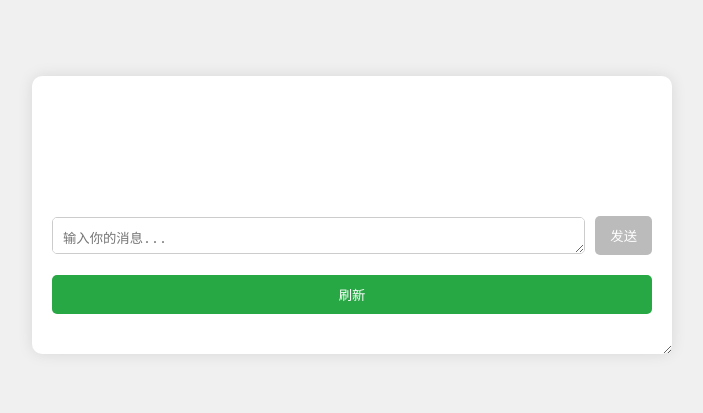
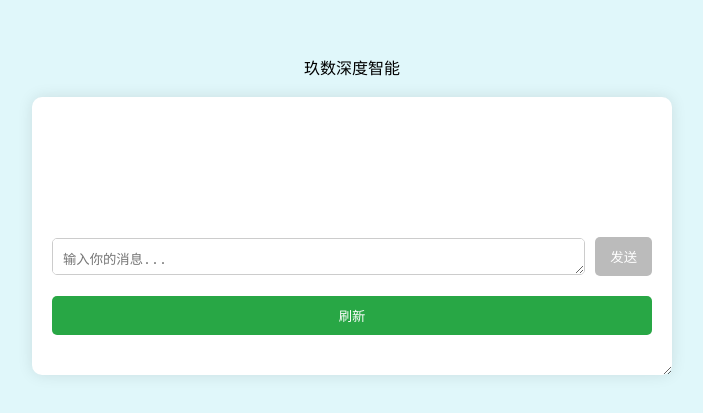
Before and after one commit to jiushu520/dsai, a plain HTML site: page index.html in a window 1280 px wide. Shown: the part 185-598 px from the top of the page, without its empty margins (288-991 px from the left). Drawn offline with nearby package versions, Linux system fonts and the light colour scheme.

Commit message:
Update index.html

```diff
--- a/index.html
+++ b/index.html
@@ -15,7 +15,7 @@
             align-items: center;
             justify-content: center;
             height: 100vh;
-            background-color: #f0f0f0;
+            background-color: #e0f7fa; /* 浅蓝色背景 */
             overflow: hidden;
         }
         #chat-container {
@@ -96,6 +96,7 @@
     <script id="MathJax-script" async src="https://cdn.jsdelivr.net/npm/mathjax@3/es5/tex-mml-chtml.js"></script>
 </head>
 <body>
+<h id="title">玖数深度智能</h><br>
     <div id="chat-container">
         <div id="messages"></div>
         <div id="input-container">
```
